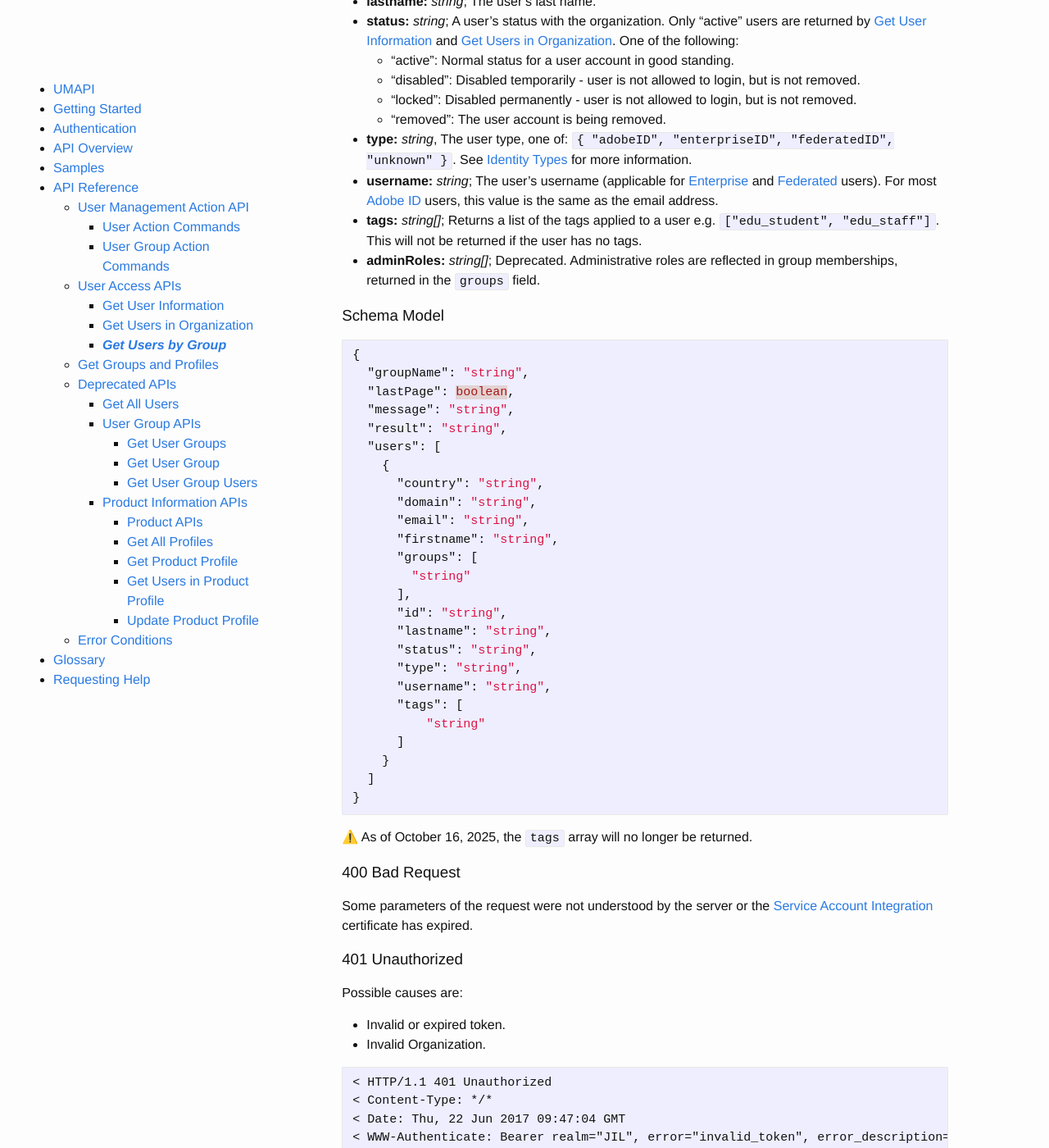
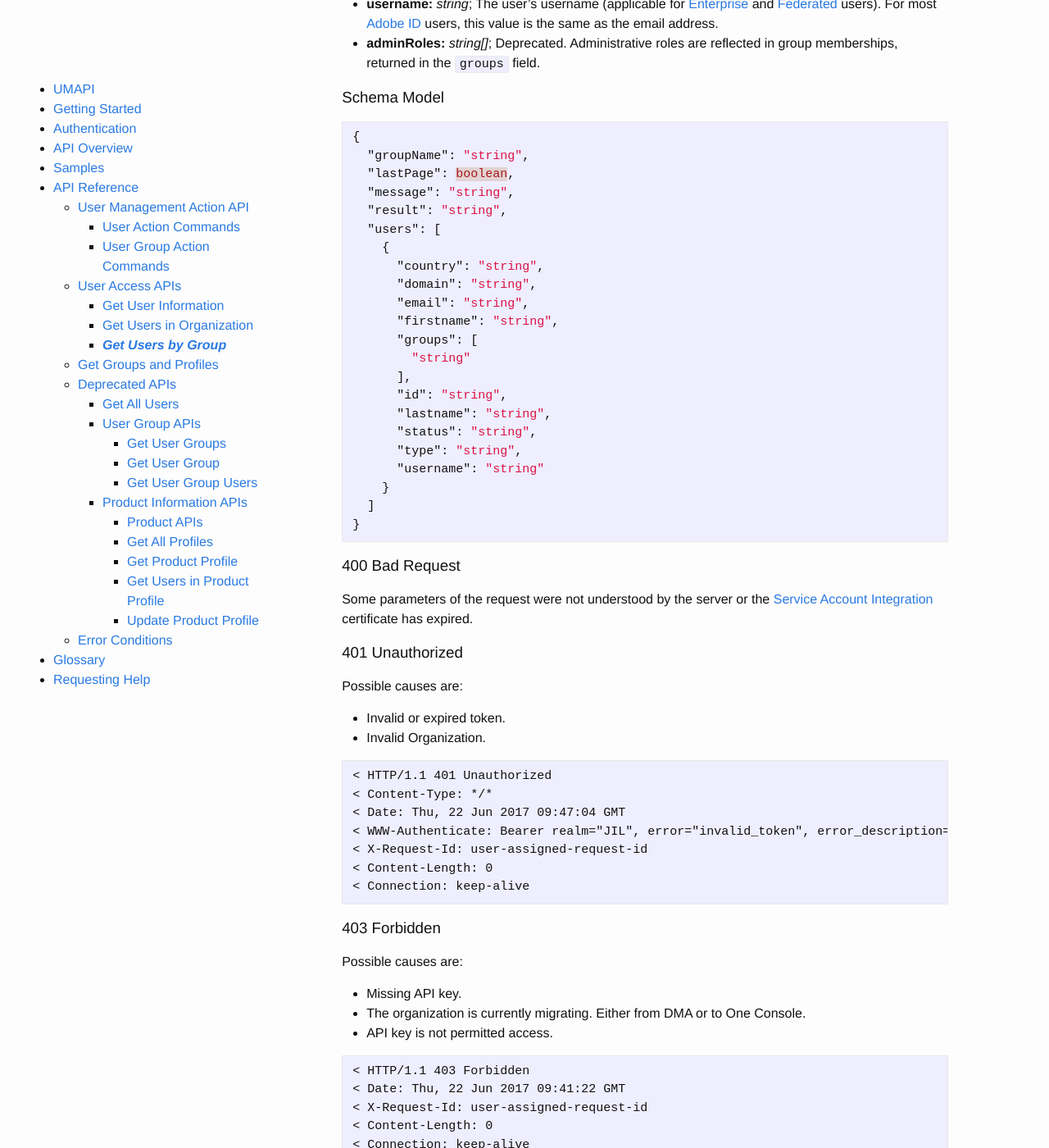
Before and after one commit to adobe-apiplatform/umapi-documentation, a Jekyll site: the page built from docs/en/api/getUsersByGroup.md, in a window 1280 px wide and 1400 px high, scrolled down 6503 px. Shown: the whole window at 82% size. Built offline with Jekyll 4.4.1, drawn with Linux system fonts in a browser that asks for light colours; emoji names are drawn with the system emoji font; some of the changed text lies outside the part shown.

Commit message:
Tags object removed from responses

````diff
--- a/docs/en/api/getUsersByGroup.md
+++ b/docs/en/api/getUsersByGroup.md
@@ -79,10 +79,7 @@
             "username": "john",
             "domain": "example.com",
             "country": "US",
-            "type": "federatedID",
-            "tags": [
-                "edu_student"
-            ]
+            "type": "federatedID"
         },
         {
             "email": "jane@example.com",
@@ -119,8 +116,6 @@
 }
 ```
 
-:warning: As of October 16, 2025, the `tags` array will no longer be returned.
-
 <a name="getUsersWithNoGroupsExample" class="api-ref-subtitle">Response returning three members of the Document Cloud 1 group. The `groups` array for each user has been excluded in the response as the query parameter `excludeGroups=true` was included:</a>
 
 ```json
@@ -135,10 +130,7 @@
             "username": "john",
             "domain": "example.com",
             "country": "US",
-            "type": "federatedID",
-            "tags": [
-                "edu_student"
-            ]
+            "type": "federatedID"
         },
         {
             "email": "jane@example.com",
@@ -160,8 +152,6 @@
       ]
 }
 ```
-
-:warning: As of October 16, 2025, the `tags` array will no longer be returned.
 
 <a name="getUsersExampleLastPage" class="api-ref-subtitle">Response to request for the last page:
 
@@ -223,16 +213,11 @@
       "lastname": "string",
       "status": "string",
       "type": "string",
-      "username": "string",
-      "tags": [
-          "string"
-      ]
+      "username": "string"
     }
   ]
 }
 ```
-
-:warning: As of October 16, 2025, the `tags` array will no longer be returned.
 
 {% include_relative partials/badRequest.md anchor="400getUsersByGroup" %}
 
--- a/docs/en/api/partials/userSchemaDescription.md
+++ b/docs/en/api/partials/userSchemaDescription.md
@@ -15,5 +15,4 @@
   * "removed": The user account is being removed.
 * __type:__ _string_, The user type, one of: `{ "adobeID", "enterpriseID", "federatedID", "unknown" }`. See [Identity Types](glossary.md#identity) for more information.
 * __username:__ _string_; The user's username (applicable for [Enterprise](glossary.md#enterpriseId) and [Federated](glossary.md#federatedId) users). For most [Adobe ID](glossary.md#adobeId) users, this value is the same as the email address.
-* __tags:__ _string[]_; Returns a list of the tags applied to a user e.g. `["edu_student", "edu_staff"]`. This will not be returned if the user has no tags.
 * **adminRoles:** _string[]_; Deprecated. Administrative roles are reflected in group memberships, returned in the `groups` field.
````
Also changed, not shown: docs/en/api/getUser.md (+1 -11 lines), docs/en/api/getUsersWithPage.md (+1 -4 lines), docs/en/index.md (+8 -0 lines).
